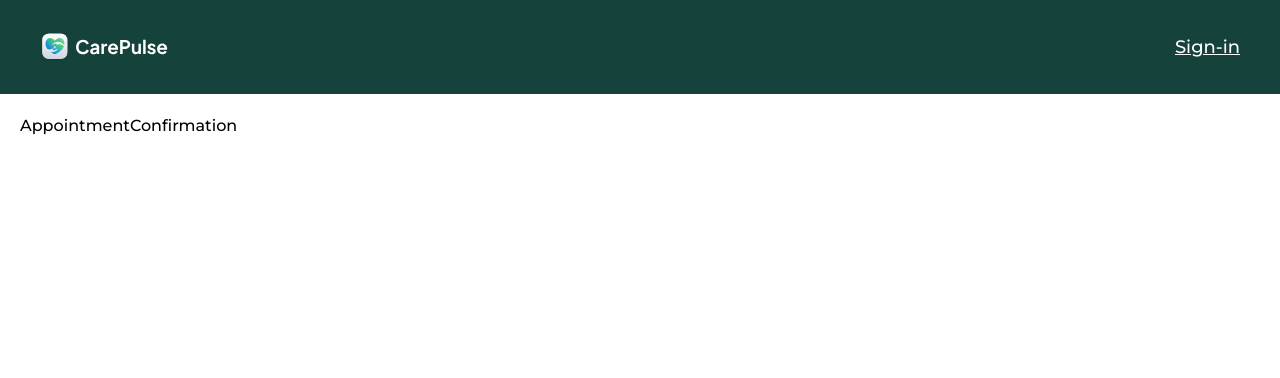
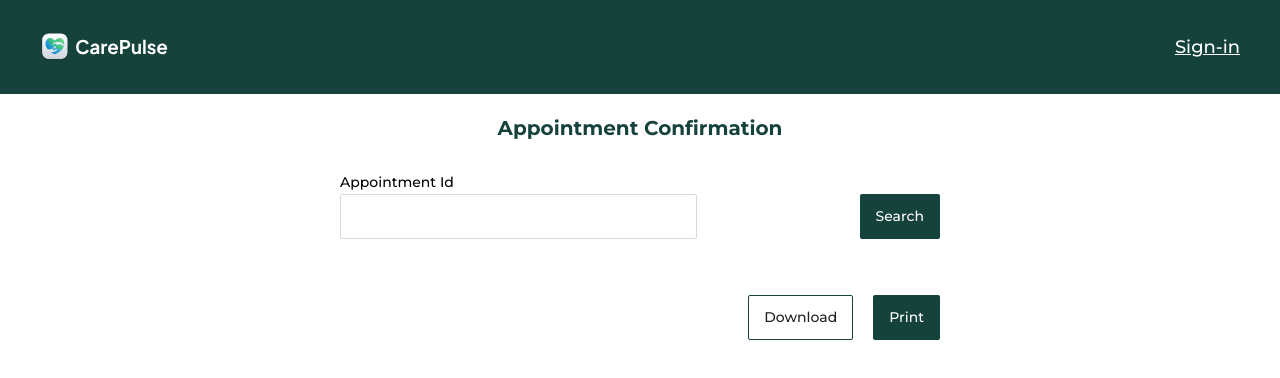
Before and after one commit to nimavisker1360/HealthCare_hospital, a Next.js app: page /appointment-confirmation in a window 1280 px wide. Shown: the top 378 px of the page. Built offline with nearby package versions, Linux system fonts and the light colour scheme; no server answers.

Commit message:
FINAL_APPOINTMENT PAGE

```diff
--- a/package.json
+++ b/package.json
@@ -21,6 +21,7 @@
     "next": "^14.2.10",
     "react": "^18.0.0",
     "react-dom": "^18.0.0",
+    "react-to-print": "^3.0.5",
     "stripe": "^17.7.0",
     "zustand": "^4.5.5"
   },
--- /dev/null
+++ b/src/app/(public)/appointment-confirmation/_components/appointment-receipt.tsx
@@ -0,0 +1,56 @@
+import { IAppointment } from "@/interfaces";
+import React from "react";
+import Image from "next/image";
+import { getDateTimeFormat } from "@/helpers/date-time-formats";
+
+interface IAppointmentReceiptProps {
+  appointment: IAppointment;
+}
+
+const AppointmentReceipt = ({ appointment }: IAppointmentReceiptProps) => {
+  const renderProperty = (label: string, value: any) => (
+    <div className="flex justify-between text-sm">
+      <p className="font-semibold ml-2">{label}</p>
+      <p>{value}</p>
+    </div>
+  );
+  return (
+    <div className="w-full">
+      <div className="p-5 border border-primary rounded-sm flex flex-col">
+        <div className="flex justify-between items-center ">
+          <Image
+            src="/assets/logo-full.svg"
+            alt="logo"
+            width={256}
+            height={256}
+          />
+          <div>
+            <p>Nişantaşi , Sokak </p>
+            <p>(921-225-65-56) </p>
+          </div>
+        </div>
+        <hr />
+        <h1 className="bg-gray-300 uppercase py-2 px-3 mt-5">
+          Appointment Details
+        </h1>
+        <div className="flex flex-col gap-2 mt-5">
+          {renderProperty("Doctor", appointment.doctor.name)}
+          {renderProperty("Specialist", appointment.specialist)}
+          {renderProperty("Date", appointment.date)}
+          {renderProperty("Time", appointment.time)}
+          {renderProperty("Fee", `₺ ${appointment.fee}`)}
+          {renderProperty("Status", appointment.status.toUpperCase())}
+          {renderProperty("Patient Name", appointment.patient.name)}
+          {renderProperty("Patient Email", appointment.patient.email)}
+          {renderProperty("Patient Phone", appointment.patient.phone)}
+          {renderProperty(
+            "Booked On",
+            getDateTimeFormat(appointment.createdAt)
+          )}
+        </div>
+      </div>
+    </div>
+  );
+};
+
+export default AppointmentReceipt;
--- a/src/app/(public)/appointment-confirmation/page.tsx
+++ b/src/app/(public)/appointment-confirmation/page.tsx
@@ -1,9 +1,64 @@
-import React from 'react'
+"use client";
+
+import PageTitle from "@/components/page-title";
+import { IAppointment } from "@/interfaces";
+import { getAppointmentById } from "@/server-actions/appointments";
+import { Button, Input, message } from "antd";
+import React, { useState } from "react";
+import AppointmentReceipt from "./_components/appointment-receipt";
+import { useReactToPrint } from "react-to-print";
 
 const AppointmentConfirmation = () => {
+  const [appointmentId, setAppointmentId] = useState("");
+  const [loading, setLoading] = useState(false);
+  const [appointment, setAppointment] = useState<IAppointment | null>(null);
+  const componentRef = React.useRef(null);
+
+  const getData = async () => {
+    try {
+      setLoading(true);
+      const { data, success } = await getAppointmentById(appointmentId);
+      if (success) {
+        setAppointment(data);
+      } else {
+        message.error("No Appointment found with given Id");
+      }
+    } catch (error) {
+      message.error("failed to fetch data");
+    } finally {
+      setLoading(false);
+    }
+  };
+
   return (
-    <div className='p-5'>AppointmentConfirmation</div>
-  )
-}
+    <div className="p-5 flex flex-col items-center gap-7">
+      <div className="justify-center flex">
+        <PageTitle title="Appointment Confirmation" />
+      </div>
+      <div className="w-[600px] flex justify-center">
+        <div className="flex justify-between gap-5 items-end w-full">
+          <div>
+            <label className="text-sm">Appointment Id</label>
+            <Input
+              value={appointmentId}
+              onChange={(e) => setAppointmentId(e.target.value)}
+            />
+          </div>
 
-export default AppointmentConfirmation
+          <Button type="primary" loading={loading} onClick={getData}>
+            Search
+          </Button>
+        </div>
+      </div>
+      <div className="w-[600px]">
+        {appointment && <AppointmentReceipt appointment={appointment} />}
+      </div>
+      <div className="flex justify-end gap-5 w-[600px]">
+        <Button>Download</Button>
+        <Button type="primary">Print</Button>
+      </div>
+    </div>
+  );
+};
+
+export default AppointmentConfirmation;
--- a/src/app/(public)/book-appointment/_components/available-doctors.tsx
+++ b/src/app/(public)/book-appointment/_components/available-doctors.tsx
@@ -40,7 +40,7 @@
               </p>
               <hr />
               <p className="text-sm">
-                Consultation Fee :<b>${doctor.fee}</b>
+                Consultation Fee :<b>₺{doctor.fee}</b>
               </p>
             </div>
           </div>
--- a/src/app/(public)/book-appointment/page.tsx
+++ b/src/app/(public)/book-appointment/page.tsx
@@ -104,7 +104,7 @@
         throw new Error(response.message);
       }
       message.success("Appointment booked successfully");
-      router.push("/appointment-confirmation");
+      router.push(`/appointment-confirmation?id=${response.data._id}`);
     } catch (error: any) {{
   }
       message.error = error.message;
--- a/src/server-actions/appointments.ts
+++ b/src/server-actions/appointments.ts
@@ -98,3 +98,19 @@
     };
   }
 };
+export const getAppointmentById = async (id: string) => {
+  try {
+    const appointment = await AppointmentModel.findById(id)
+      .populate("doctor")
+      .populate("patient");
+    return {
+      success: true,
+      data: JSON.parse(JSON.stringify(appointment)),
+    };
+  } catch (error: any) {
+    return {
+      success: false,
+      message: error.message,
+    };
+  }
+};
--- a/src/server-actions/payments.ts
+++ b/src/server-actions/payments.ts
@@ -6,7 +6,7 @@
   try {
     const paymentIntent = await stripe.paymentIntents.create({
       amount: amount * 100,
-      currency: "usd",
+      currency: "TRY",
       description: "CarePulse APPOINTMENT",
     });
     return {
```
Also changed, not shown: src/interfaces/index.ts (+13 -2 lines), 1 other file (tests, documents, lock files or other folders).
